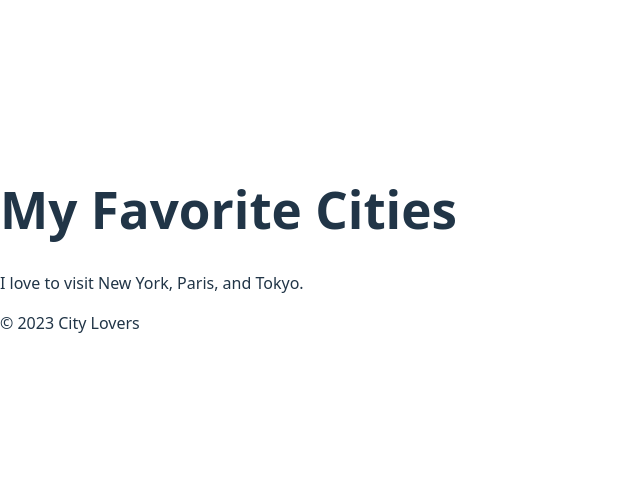
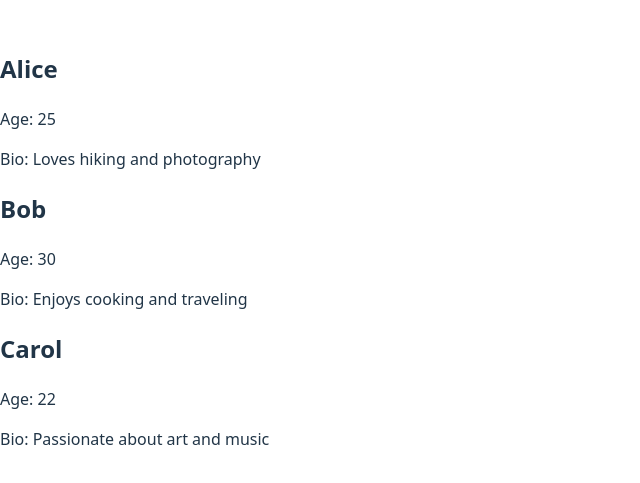
Before and after one commit to devIsene/alx-fe-reactjs, a React (Vite) app in the folder alx-react-app/: page / in a window 1280 px wide. Shown: the part 151-634 px from the top of the page, without its empty margins (0-640 px from the left). Built offline with nearby package versions, Linux system fonts and the light colour scheme.

Commit message:
Add UserProfile component and use props in App.jsx

```diff
--- a/alx-react-app/src/App.jsx
+++ b/alx-react-app/src/App.jsx
@@ -1,13 +1,11 @@
-import Header from './components/Header';
-import MainContent from './components/MainContent';
-import Footer from './components/Footer';
+import UserProfile from './components/UserProfile';
 
 function App() {
   return (
     <div>
-      <Header />
-      <MainContent />
-      <Footer />
+      <UserProfile name="Alice" age="25" bio="Loves hiking and photography" />
+      <UserProfile name="Bob" age="30" bio="Enjoys cooking and traveling" />
+      <UserProfile name="Carol" age="22" bio="Passionate about art and music" />
     </div>
   );
 }
--- /dev/null
+++ b/alx-react-app/src/components/UserProfile.jsx
@@ -0,0 +1,11 @@
+const UserProfile = (props) => {
+    return (
+      <div>
+        <h2>{props.name}</h2>
+        <p>Age: {props.age}</p>
+        <p>Bio: {props.bio}</p>
+      </div>
+    );
+  };
+
+  export default UserProfile;
```
